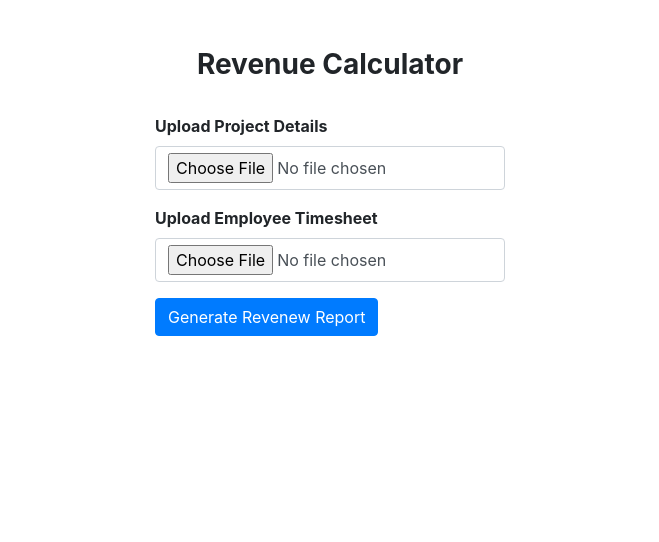
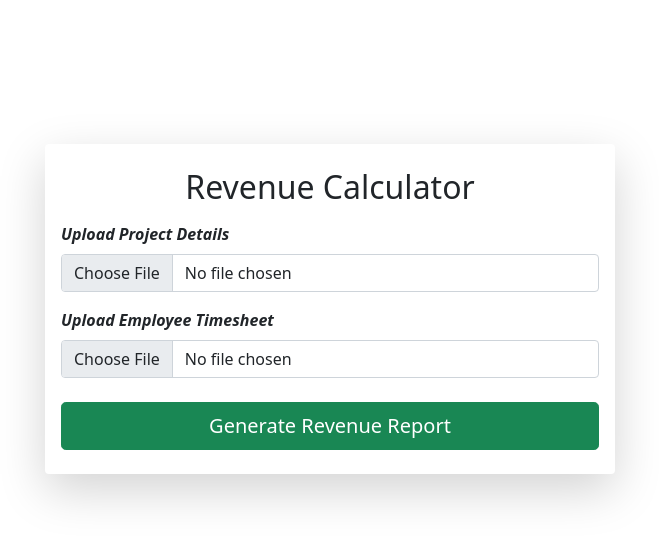
Before and after one commit to alfinjiji/Revenue_Calculator, a Flask app: page / in a window 1280 px wide. Shown: the top 542 px of the page, without its empty margins (310-969 px from the left). Run offline with Flask 2, Linux system fonts and the light colour scheme; some libraries are stand-ins or nearby versions.

Commit message:
design changed, remove some unwanted code

```diff
--- a/run.py
+++ b/run.py
@@ -1,6 +1,5 @@
 # Revenue Calculation with Python Flask
 from flask import Flask, render_template, redirect, url_for, request, send_file
-from werkzeug.utils import secure_filename
 import os, openpyxl, secrets, xlsxwriter
 import os.path as op
 from pathlib import Path
@@ -10,11 +9,11 @@ app = Flask(__name__)
 
 c = CurrencyRates()
 # creating random file name
-def save_file(exl_file, fl):
+def save_file(excel_file):
     random_hex = secrets.token_hex(4)
-    _, f_ext = os.path.splitext(exl_file.filename)
-    sheet = fl + random_hex + f_ext
-    exl_file.save('InputFile/' +sheet )
+    _, f_ext = os.path.splitext(excel_file.filename)
+    sheet = random_hex + f_ext
+    excel_file.save('InputFile/' +sheet )
     return sheet
 # Home Route
 @app.route('/')
@@ -25,13 +24,11 @@ def index():
 def revenue():
     if request.method == 'POST':
         # Read excel sheet
-        f1 = request.files['sheet1']
-        fl1 = "1sh"
-        sh1 = save_file(f1, fl1)
+        input_sheet_1 = request.files['sheet1']
+        sh1 = save_file(input_sheet_1)
 
-        f2 = request.files['sheet2']
-        fl2 = "2sh"
-        sh2 = save_file(f2, fl2)
+        input_sheet_2 = request.files['sheet2']
+        sh2 = save_file(input_sheet_2)
         # Path of input folder
         path1 =  op.join(op.dirname(__file__), 'InputFile')
         # Path of output folder
@@ -46,7 +43,7 @@ def revenue():
         sheet2 = wb_obj2.active
 
         # Generate excel sheet
-        # sh3 = output file name
+        # sh3 is the output file name
         sh3 = secrets.token_hex(3) + "_report.xlsx"
         workbook = xlsxwriter.Workbook('OutputFile/'+sh3)
         worksheet = workbook.add_worksheet()
@@ -61,17 +58,8 @@ def revenue():
         worksheet.write('H1', 'Actual Revenue')
         worksheet.write('I1', 'Profit')
         worksheet.write('J1', 'Loss')
-
+        # x = index value (for finding next project project detail)
         x = 2
-        ar = 0
-        # demo start
-        r = []
-        for i in range(2, sheet1.max_row):
-            cell = sheet1.cell(row=i, column=1).value
-            if cell != None:
-                r.append(cell)
-        # demo end
-
         for i in range(2, sheet1.max_row):
             my_cell1 = sheet1.cell(row=i, column=1)
             if my_cell1.value != None:
@@ -83,7 +71,6 @@ def revenue():
                 if prj2 != None:
                     prj2 = prj2.replace(" ", "")
                     prj2 = prj2.lower()
-
                 # if employee name of sheet1 equal to employee name of sheet2 and project name of sheet1 equal to project name of sheet2
                 if sheet1.cell(row=i, column=3).value == sheet2.cell(row=j, column=1).value and  prj2 == prj:
                     # project name
@@ -109,16 +96,16 @@ def revenue():
         xlsx_file3 = Path(path2, sh3)
         wb_obj3 = openpyxl.load_workbook(xlsx_file3)
         sheet3 = wb_obj3.active
-        # here k is the achual revenue value
-        k=0
+        # initralize achual revenue to zero
+        actual_revenue=0
         ind=2
         for i in range(2, sheet3.max_row+1):
             cell1 = sheet3.cell(row=i, column=1)
             cell7 = sheet3.cell(row=i, column=7)
             if i == 2:
-                k=k+cell7.value
+                actual_revenue = actual_revenue + cell7.value
             elif cell1.value == sheet3.cell(row=i-1, column=1).value and i != 2:
-                k=k+cell7.value
+                actual_revenue = actual_revenue + cell7.value
             else:
                 H = sheet3.cell(row=ind, column=8)
                 Cu = sheet3.cell(row=ind, column=3)
@@ -131,8 +118,8 @@ def revenue():
                     inr_val = int(val * Currency)
                 else:
                     inr_val = 0
-                k = k + inr_val
-                H.value = k
+                actual_revenue = actual_revenue + inr_val
+                H.value = actual_revenue
                 # calculating profit and loss
                 prj_est = sheet3.cell(row=ind, column=2).value
                 cur = prj_est[:3]
@@ -142,7 +129,7 @@ def revenue():
                     Currency1 = float(Currency1) * float(val1)
                 else:
                     Currency1 = val1
-                pl = Currency1 - k
+                pl = Currency1 - actual_revenue
                 if pl > 0:
                     sheet3.cell(row=ind, column=9).value = pl
                     sheet3.cell(row=ind, column=10).value = 0
@@ -150,7 +137,7 @@ def revenue():
                     sheet3.cell(row=ind, column=10).value = pl
                     sheet3.cell(row=ind, column=9).value = 0
                 ind=i
-                k=cell7.value
+                actual_revenue = cell7.value
             # for finding the last row
             if i == sheet3.max_row:
                 H=sheet3.cell(row=ind, column=8)
@@ -165,8 +152,8 @@ def revenue():
                         inr_val = int(val * Currency)
                     else:
                         inr_val = 0
-                    k = k + inr_val
-                H.value = k
+                    actual_revenue = actual_revenue + inr_val
+                H.value = actual_revenue
                 # calculating profit and loss
                 prj_est = sheet3.cell(row=ind, column=2).value
                 cur = prj_est[:3]
@@ -176,7 +163,7 @@ def revenue():
                     Currency1 = float(Currency1) * float(val1)
                 else:
                     Currency1 = float(val1)
-                pl = Currency1 - k
+                pl = Currency1 - actual_revenue
                 if pl > 0:
                     sheet3.cell(row=ind, column=9).value = pl
                     sheet3.cell(row=ind, column=10).value = 0
--- a/templates/index.html
+++ b/templates/index.html
@@ -5,33 +5,32 @@
     <meta http-equiv="X-UA-Compatible" content="IE=edge">
     <meta name="viewport" content="width=device-width, initial-scale=1.0">
     <title>Revenue Calculator</title>
-    <link rel="stylesheet" href="https://maxcdn.bootstrapcdn.com/bootstrap/4.0.0/css/bootstrap.min.css" integrity="sha384-Gn5384xqQ1aoWXA+058RXPxPg6fy4IWvTNh0E263XmFcJlSAwiGgFAW/dAiS6JXm" crossorigin="anonymous">
+    <link href="https://cdn.jsdelivr.net/npm/bootstrap@5.0.0-beta2/dist/css/bootstrap.min.css" rel="stylesheet" integrity="sha384-BmbxuPwQa2lc/FVzBcNJ7UAyJxM6wuqIj61tLrc4wSX0szH/Ev+nYRRuWlolflfl" crossorigin="anonymous">
 </head>
 <body>
-    <section class="px-2 py-5">
-        <div class="container">
-            <div class="row">
-                <div class="col-md-4"></div>
-                <div class="col-md-4">
-                    <h3 class="text-center pb-4"><b>Revenue Calculator</b></h3>
-                    <form action="{{ url_for('revenue')}}" method="post" enctype="multipart/form-data">
-                        <div class="form-group">
-                            <label for=""><b>Upload Project Details</b></label>
-                            <input type="file" class="form-control" name="sheet1" required>
-                        </div>
-                        <div class="form-group">
-                            <label for=""><b>Upload Employee Timesheet</b></label>
-                            <input type="file" class="form-control" name="sheet2" required>
-                        </div>
-                        <button type="submit" class="btn btn-primary">Generate Revenew Report</button>
-                    </form>
-                </div>
-                <div class="col-md-4"></div>
+    <div class="container pt-5">
+        <div class="row pt-5">
+            <div class="col-md-3"></div>
+            <div class="col-md-6 mt-5 shadow-lg p-3 mb-5 bg-body rounded">
+                <h2 class="text-center py-2">Revenue Calculator</h2>
+                <form action="{{ url_for('revenue')}}" method="post" enctype="multipart/form-data">
+                    <div class="mb-3">
+                        <label class="form-label fst-italic"><b>Upload Project Details</b></label>
+                        <input type="file" name="sheet1" class="form-control" required>
+                    </div>
+                    <div class="mb-3">
+                        <label class="form-label fst-italic"><b>Upload Employee Timesheet</b></label>
+                        <input type="file" name="sheet2" class="form-control" required>
+                    </div>
+                    <div class="d-grid gap-2 py-2">
+                        <input class="btn btn-success btn-lg" type="submit" value="Generate Revenue Report">
+                    </div>
+                </form>
             </div>
+            <div class="col-md-3"></div>
         </div>
-    </section>
-    <script src="https://code.jquery.com/jquery-3.2.1.slim.min.js" integrity="sha384-KJ3o2DKtIkvYIK3UENzmM7KCkRr/rE9/Qpg6aAZGJwFDMVNA/GpGFF93hXpG5KkN" crossorigin="anonymous"></script>
-    <script src="https://cdnjs.cloudflare.com/ajax/libs/popper.js/1.12.9/umd/popper.min.js" integrity="sha384-ApNbgh9B+Y1QKtv3Rn7W3mgPxhU9K/ScQsAP7hUibX39j7fakFPskvXusvfa0b4Q" crossorigin="anonymous"></script>
-    <script src="https://maxcdn.bootstrapcdn.com/bootstrap/4.0.0/js/bootstrap.min.js" integrity="sha384-JZR6Spejh4U02d8jOt6vLEHfe/JQGiRRSQQxSfFWpi1MquVdAyjUar5+76PVCmYl" crossorigin="anonymous"></script>
+    </div>
+    <script src="https://cdn.jsdelivr.net/npm/@popperjs/core@2.6.0/dist/umd/popper.min.js" integrity="sha384-KsvD1yqQ1/1+IA7gi3P0tyJcT3vR+NdBTt13hSJ2lnve8agRGXTTyNaBYmCR/Nwi" crossorigin="anonymous"></script>
+    <script src="https://cdn.jsdelivr.net/npm/bootstrap@5.0.0-beta2/dist/js/bootstrap.min.js" integrity="sha384-nsg8ua9HAw1y0W1btsyWgBklPnCUAFLuTMS2G72MMONqmOymq585AcH49TLBQObG" crossorigin="anonymous"></script>
 </body>
 </html>
```
Also changed, not shown: 1 other file.
